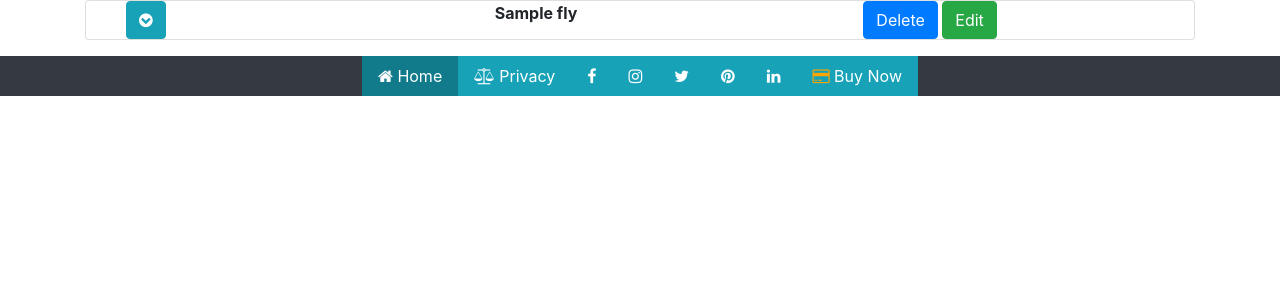
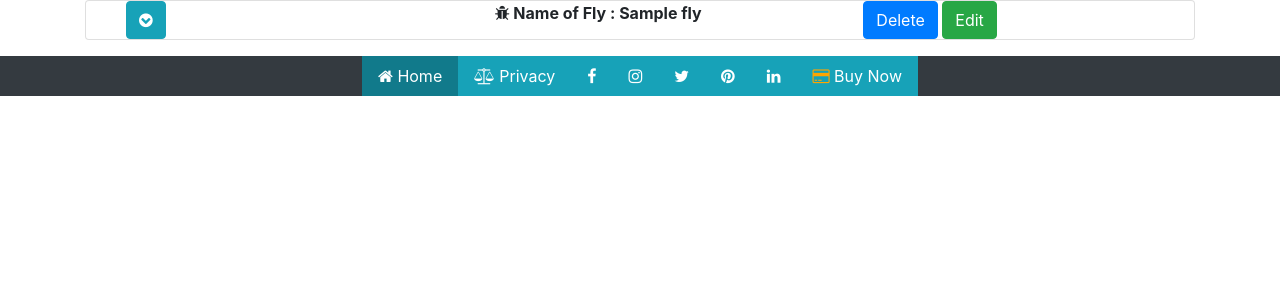
Before and after one commit to AlanOSheadev/Flies-fish-love, a Flask app: page / in a window 1280 px wide. Shown: the part 58-358 px from the top of the page. Run offline with Flask 2, Linux system fonts and the light colour scheme; a database or web service that is not in the repository returns one stand-in record (values such as "Sample title"); some libraries are stand-ins or nearby versions.

Commit message:
added fly icon to fly.html

```diff
--- a/templates/fly.html
+++ b/templates/fly.html
@@ -9,7 +9,7 @@
                     <button class="btn btn-info" type="button" data-toggle="collapse" data-target="#collapseExample" aria-expanded="false" aria-controls="collapseExample"><i class="fa fa-chevron-circle-down" aria-hidden="true"></i></button>
                     </div>
                     <div class="task_header col 9  list-inline-item">
-                        <strong>{{fly.name}}</strong>
+                        <strong><i class="fa fa-bug" aria-hidden="true"></i> Name of Fly : {{fly.name}}</strong>
                     </div>
                     <div class="col 2">
                         <div>
```
